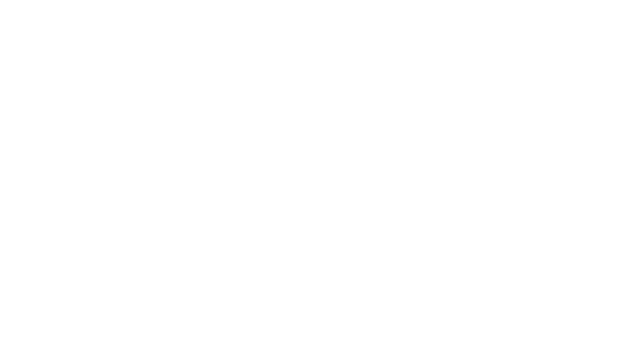
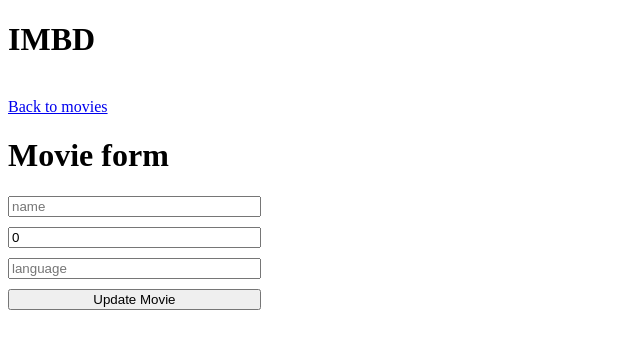
Before and after one commit to oxedom/movies, an Angular app: page /movies/movie/1 in a window 1280 px wide. Before the commit this address led to /. Shown: the top 348 px of the page, without its empty margins (0-640 px from the left). Built offline with nearby package versions, Linux system fonts and the light colour scheme; no server answers.

Commit message:
almost done

```diff
--- a/src/app/app-routing.module.ts
+++ b/src/app/app-routing.module.ts
@@ -9,7 +9,7 @@ const routes: Routes = [
 { path: 'movies', component: HomepageComponent, children:
   [
     { path: '', component: MoviesComponent},
-    { path: ':id', component: MovieformComponent},
+    { path: 'movie/:id', component: MovieformComponent},
     { path: 'add', component: AddComponent},
   ]
 }
--- a/src/app/movieform/movieform.component.html
+++ b/src/app/movieform/movieform.component.html
@@ -3,8 +3,8 @@
 
 <form class="form" #f="ngForm" (ngSubmit)="updateMovie(f)">
 
-<input type="text" ngModel name="name" placeholder="name" >
-<input type="text" ngModel name="runtime" placeholder="runtime">
-<input type="text" ngModel name="language" placeholder="language">
+<input type="text" [(ngModel)]="movieObj.name" name="name" placeholder="name" >
+<input type="number" [(ngModel)]="+movieObj.runtime" name="runtime" placeholder="runtime">
+<input type="text" [(ngModel)]="movieObj.language" name="language" placeholder="language">
 <input type="submit" value="Update Movie">
 </form>
--- a/src/app/movieform/movieform.component.ts
+++ b/src/app/movieform/movieform.component.ts
@@ -10,7 +10,7 @@ import { AxiosService } from '../axios.service';
 export class MovieformComponent implements OnInit {
 
 id: any
-movieObj : any
+movieObj : any = { name: "", runtime: "", language : ""}
   constructor(private axios : AxiosService, private route: ActivatedRoute)
   {
 
--- a/src/app/movies/movies.component.html
+++ b/src/app/movies/movies.component.html
@@ -4,7 +4,7 @@
 <div *ngFor="let m of movies" class="movieContainer">
 
 <div (click)="editMovie(m.id)">
-    <a [routerLink]="['/movies/', m.id]">Alt link</a>
+    <a [routerLink]="['/movies/movie', m.id]">Alt link</a>
 
 <p> {{m.name}}</p>
 <p> {{m.language}}</p>
--- a/src/app/movies/movies.component.ts
+++ b/src/app/movies/movies.component.ts
@@ -15,7 +15,7 @@ export class MoviesComponent implements OnInit {
 
   editMovie(id: number)
   { console.log(id)
-  this.router.navigate([`/movies/${id}`])
+  this.router.navigate([`/movies/movie/${id}`])
 
   }
 
```
